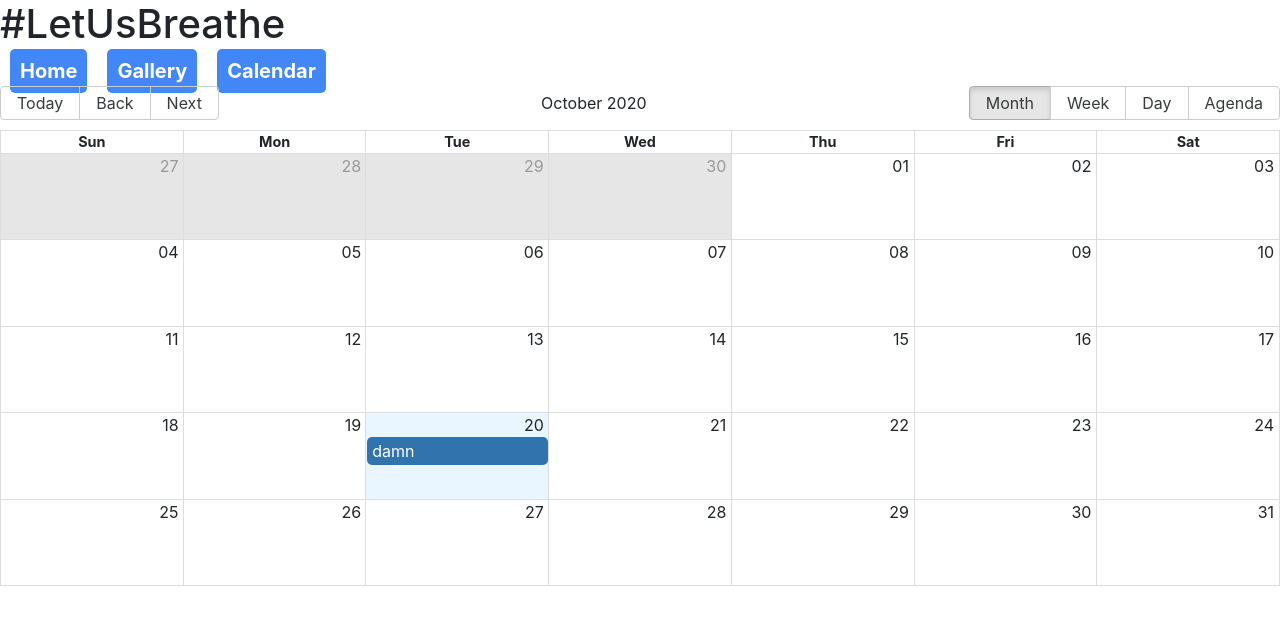
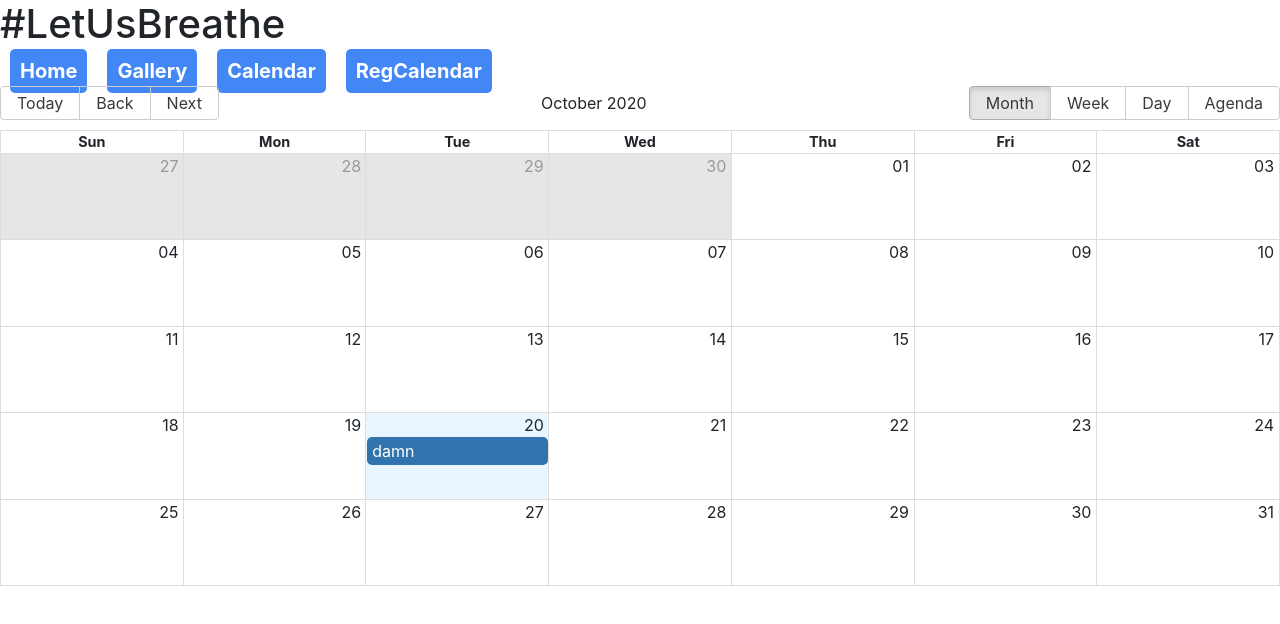
Before and after one commit to JaronArmiger/letusbreathe, a React (Create React App) app in the folder client/: page /calendar in a window 1280 px wide. Shown: the top 624 px of the page. Built offline with nearby package versions, Linux system fonts and the light colour scheme.

Commit message:
write onSelectEvent function for events in calendar

```diff
--- a/client/package.json
+++ b/client/package.json
@@ -9,12 +9,10 @@
     "axios": "^0.20.0",
     "bootstrap": "^4.5.3",
     "node-sass": "^4.14.1",
-    "prop-types": "^15.7.2",
     "react": "^17.0.0",
     "react-big-calendar": "^0.28.1",
     "react-bootstrap": "^1.4.0",
     "react-dom": "^17.0.0",
-    "react-event-calendar": "^0.3.0",
     "react-redux": "^7.2.1",
     "react-router-dom": "^5.2.0",
     "react-scripts": "3.4.3",
--- a/client/src/components/Header.js
+++ b/client/src/components/Header.js
@@ -14,6 +14,9 @@ const Header = () => (
       <NavLink to='/calendar' className='link'>
         Calendar
       </NavLink>
+      <NavLink to='/regcalendar' className='link'>
+        RegCalendar
+      </NavLink>
   	</div>
   </header>
 );
--- a/client/src/components/MyCalendar.js
+++ b/client/src/components/MyCalendar.js
@@ -1,10 +1,13 @@
 import React from 'react';
 import { Calendar, momentLocalizer } from 'react-big-calendar';
 import moment from 'moment';
+import { useHistory } from 'react-router-dom';
 
 const localizer = momentLocalizer(moment);
 
 const MyCalendar = (props) => {
+  let history = useHistory();
+
   const events = [
     {
       title: 'damn',
@@ -13,12 +16,18 @@ const MyCalendar = (props) => {
       allDay: false,
     }
   ];
+
+  const onEventClick = (e) => {
+  	history.push('/gallery');
+  }
+
   return (<Calendar
       localizer={localizer}
       events={events}
       startAccessor='start'
       endAccessor='end'
       style={{ height: 500 }}
+      onSelectEvent={onEventClick}
     />);
 };
 
--- a/client/src/router/AppRouter.js
+++ b/client/src/router/AppRouter.js
@@ -4,6 +4,7 @@ import Header from '../components/Header';
 import UploadForm from '../components/UploadForm';
 import Gallery from '../components/Gallery';
 import MyCalendar from '../components/MyCalendar';
+//import RegCalendar from '../components/RegCalendar';
 
 const AppRouter = () => (
   <BrowserRouter>
```
Also changed, not shown: 1 other file (tests, documents, lock files or other folders).
